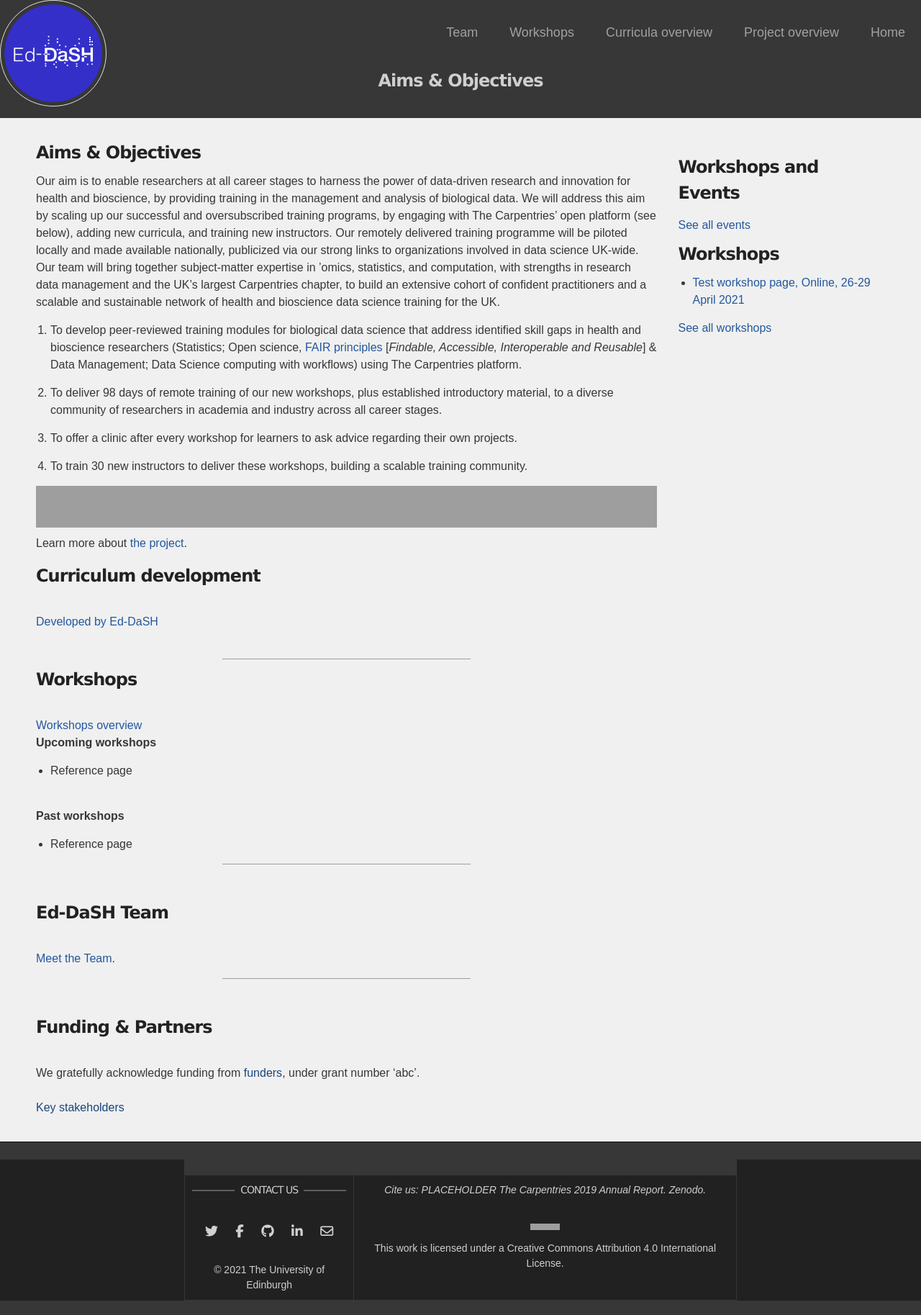
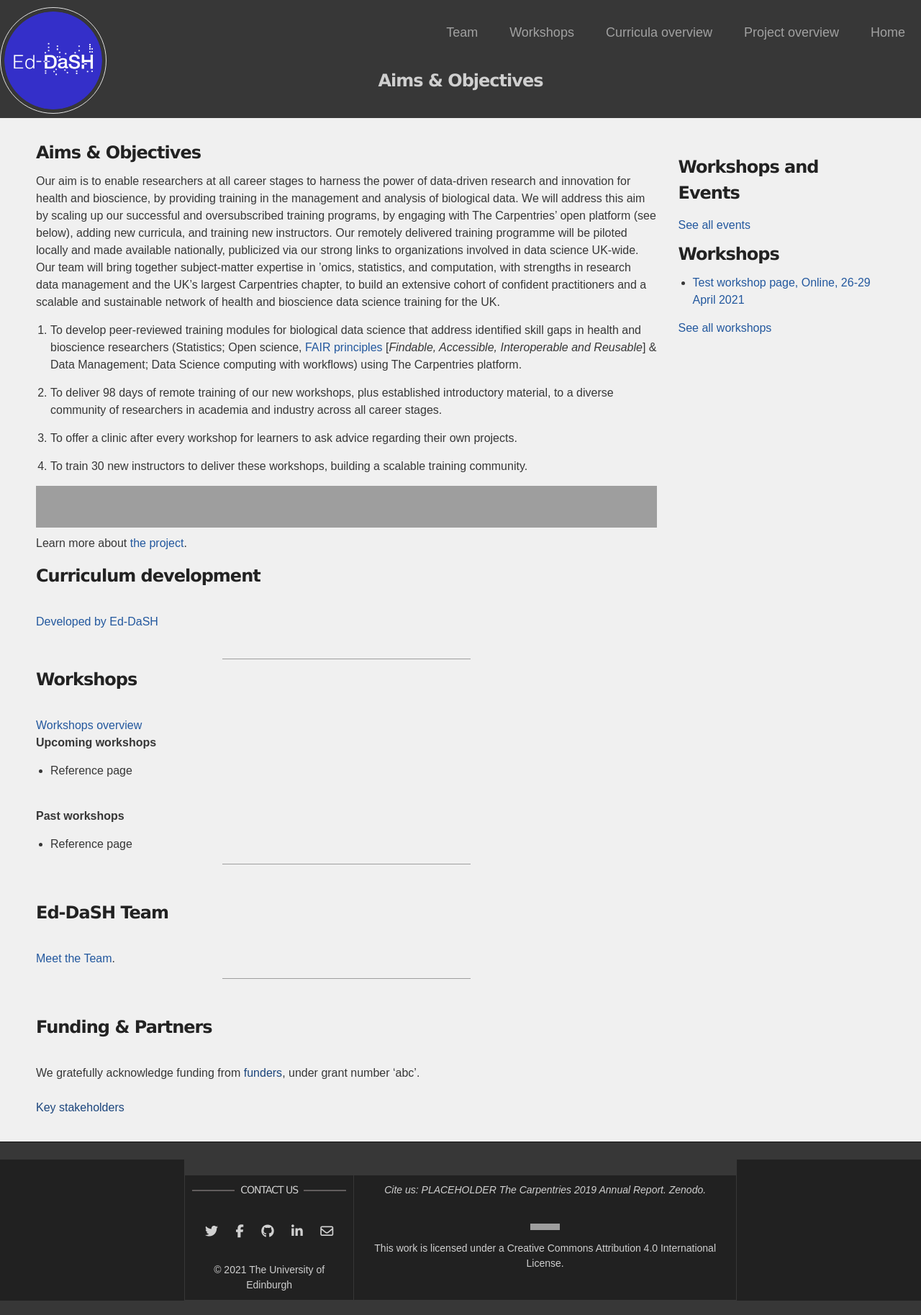
Before and after one commit to edcarp/Ed-DaSH, a Jekyll site: the page built from index.md, in a window 1280 px wide. Shown: the whole page at 72% size. Built offline with Jekyll 4.4.1, drawn with Linux system fonts in a browser that asks for light colours; nearby versions of some CDN libraries; our own code applies the rules of GitHub Pages for plain Markdown files; grey boxes are pictures that could not be loaded.

Commit message:
Update style.scss

```diff
--- a/assets/css/style.scss
+++ b/assets/css/style.scss
@@ -236,13 +236,13 @@ a:hover, a:focus {
   //width: 22%;
   //height: 15%; //80em;
   position: absolute;
-  left:0;
-  top:0;
+  left:10;
+  top:10;
   text-align: left; //center;
   vertical-align: middle;
   border-radius: 50%;
   //margin: 20px;
-  margin: auto;
+  //margin: auto;
   padding: 5px;
   border: 1px solid #e0e0e0;
   //padding: 20px 0px 10px 0px; /*top-right-bottom-left*/
```
